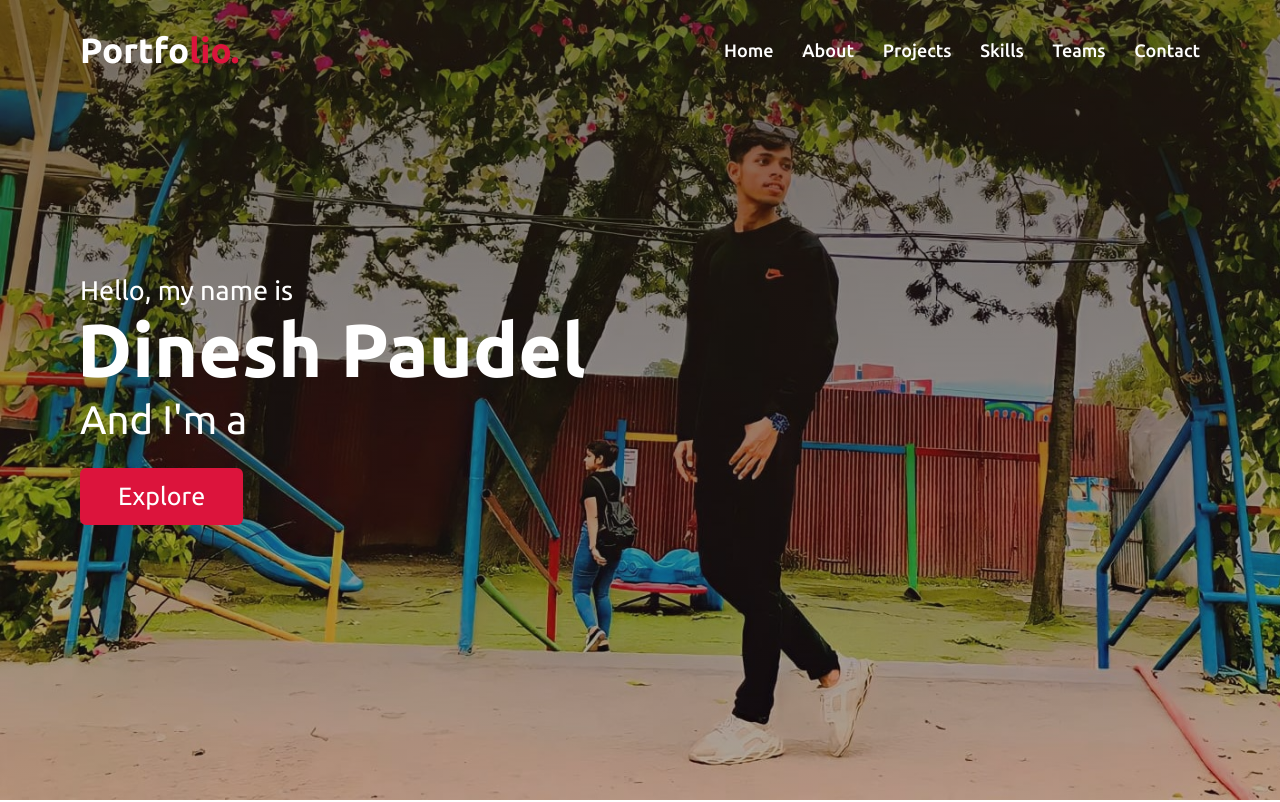
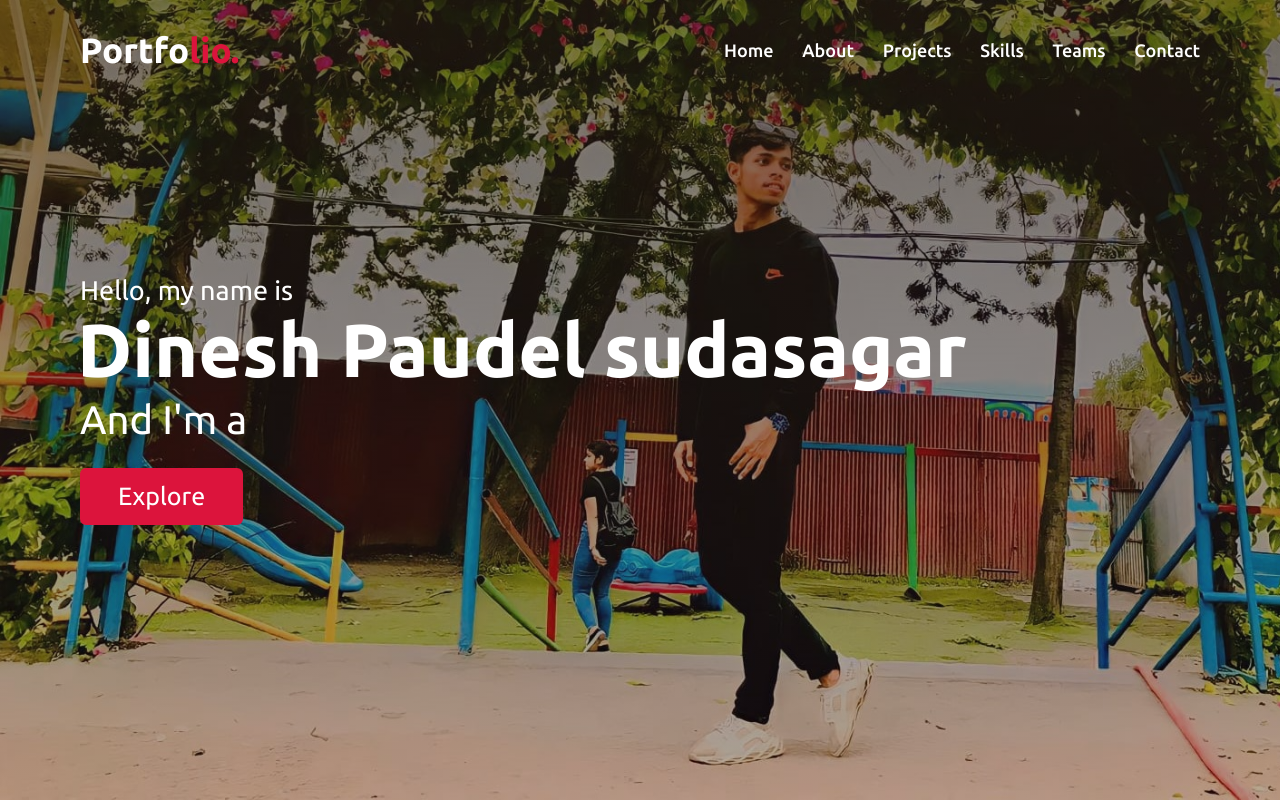
Before and after one commit to dineshpaudel1/portfolio-website, a plain HTML site: page index.html in a window 1280 px wide. Shown: the top 802 px of the page. Drawn offline with nearby package versions, Linux system fonts and the light colour scheme; a script that the page names is missing.

Commit message:
modified the title

```diff
--- a/index.html
+++ b/index.html
@@ -44,7 +44,7 @@
         <div class="max-width">
             <div class="home-content">
                 <div class="text-1">Hello, my name is</div>
-                <div class="text-2">Dinesh Paudel</div>
+                <div class="text-2">Dinesh Paudel sudasagar</div>
                 <div class="text-3">And I'm a <span class="typing"></span></div>
                 <a href="#">Explore</a>
             </div>
```
